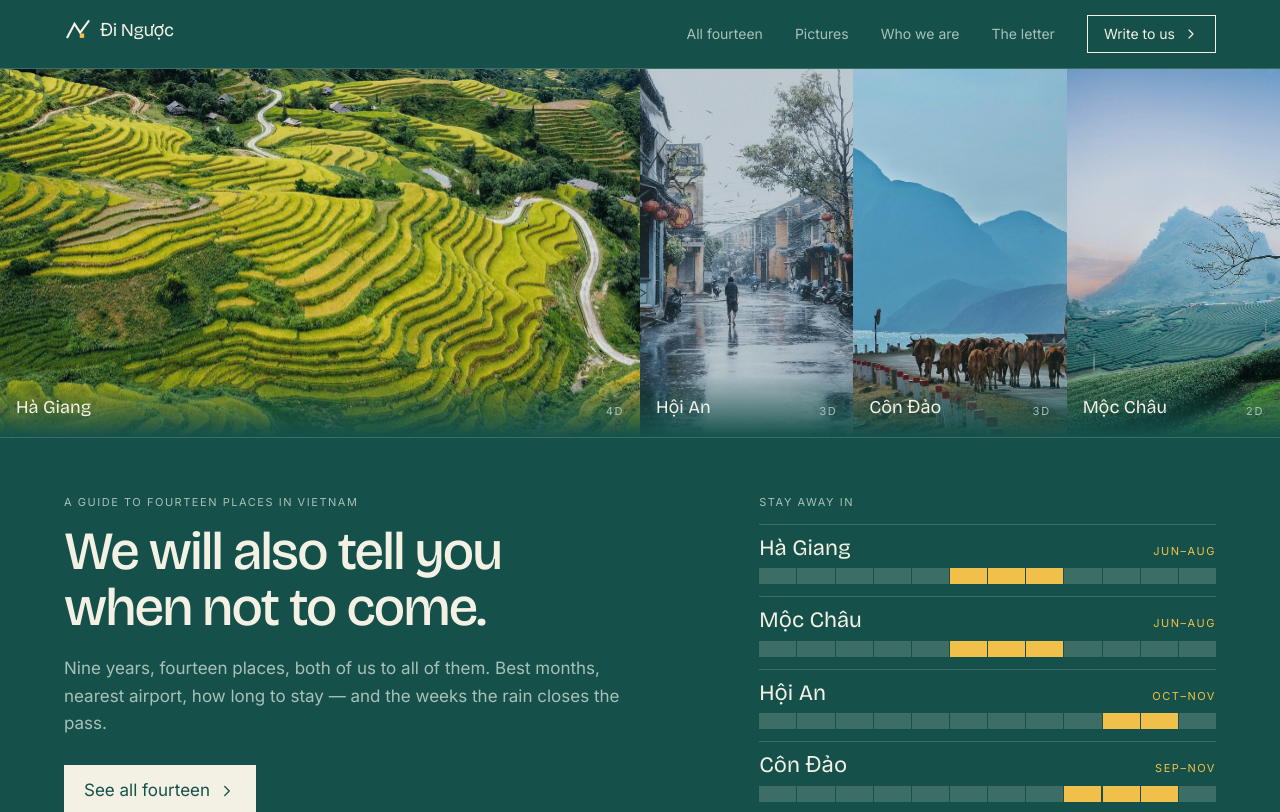
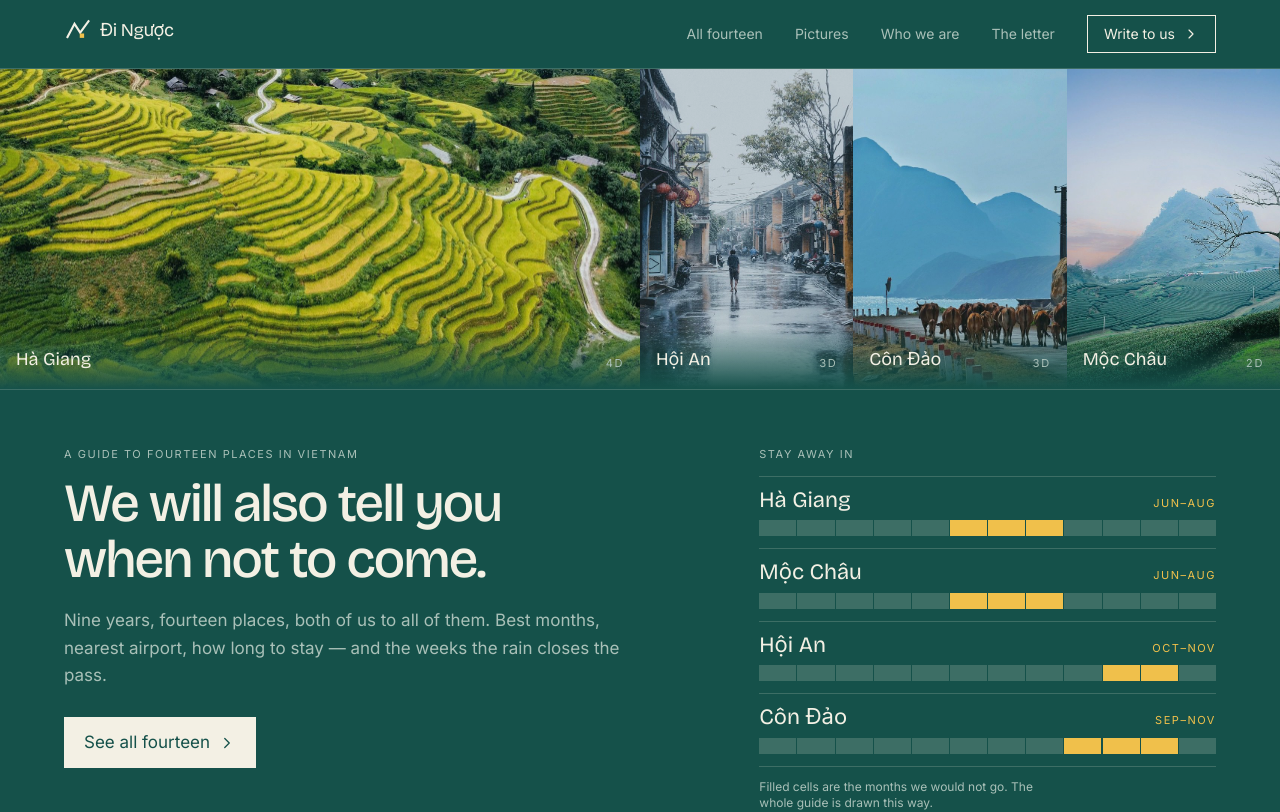
Before and after one commit to ThanhNV121097/project-3f77af57, a React (Vite) app in the folder code/frontend/: page / in a window 1280 px wide. Shown: the top 812 px of the page. Built offline with nearby package versions, Linux system fonts and the light colour scheme.

Commit message:
design: the band leaves the hero's words and button in view at 1440×790

```diff
--- a/code/frontend/src/pages/Home.tsx
+++ b/code/frontend/src/pages/Home.tsx
@@ -30,7 +30,7 @@ export default function Home() {
     <>
       {/* COMMITMENT 1: four photographs edge to edge, touching, no container. */}
       <section className="border-b border-line">
-        <div className="grid grid-cols-2 lg:h-[46vh] lg:min-h-[300px] lg:grid-cols-6">
+        <div className="grid grid-cols-2 lg:h-[40vh] lg:min-h-[280px] lg:grid-cols-6">
           {band.map((d, i) => (
             <Link
               key={d.id}
```
